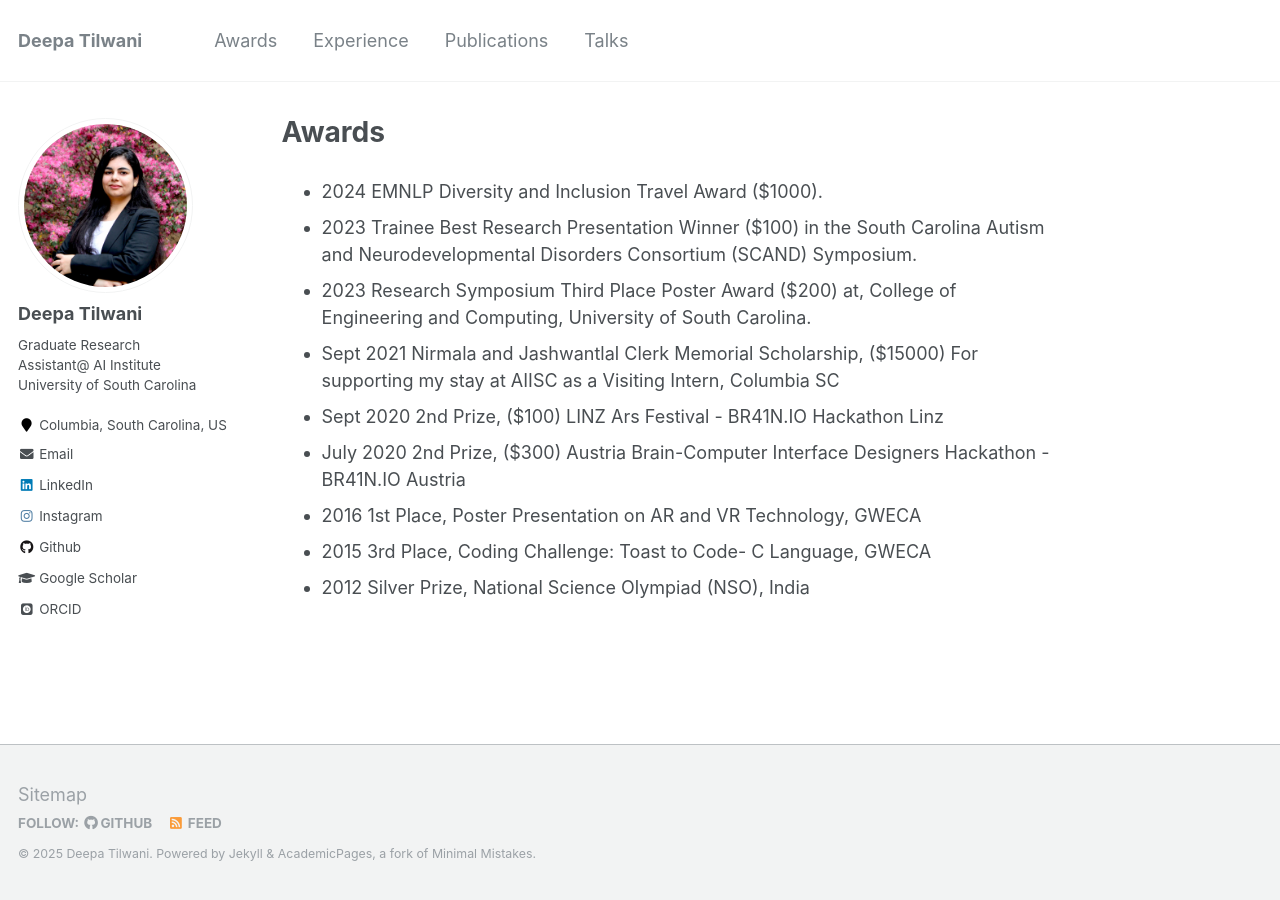
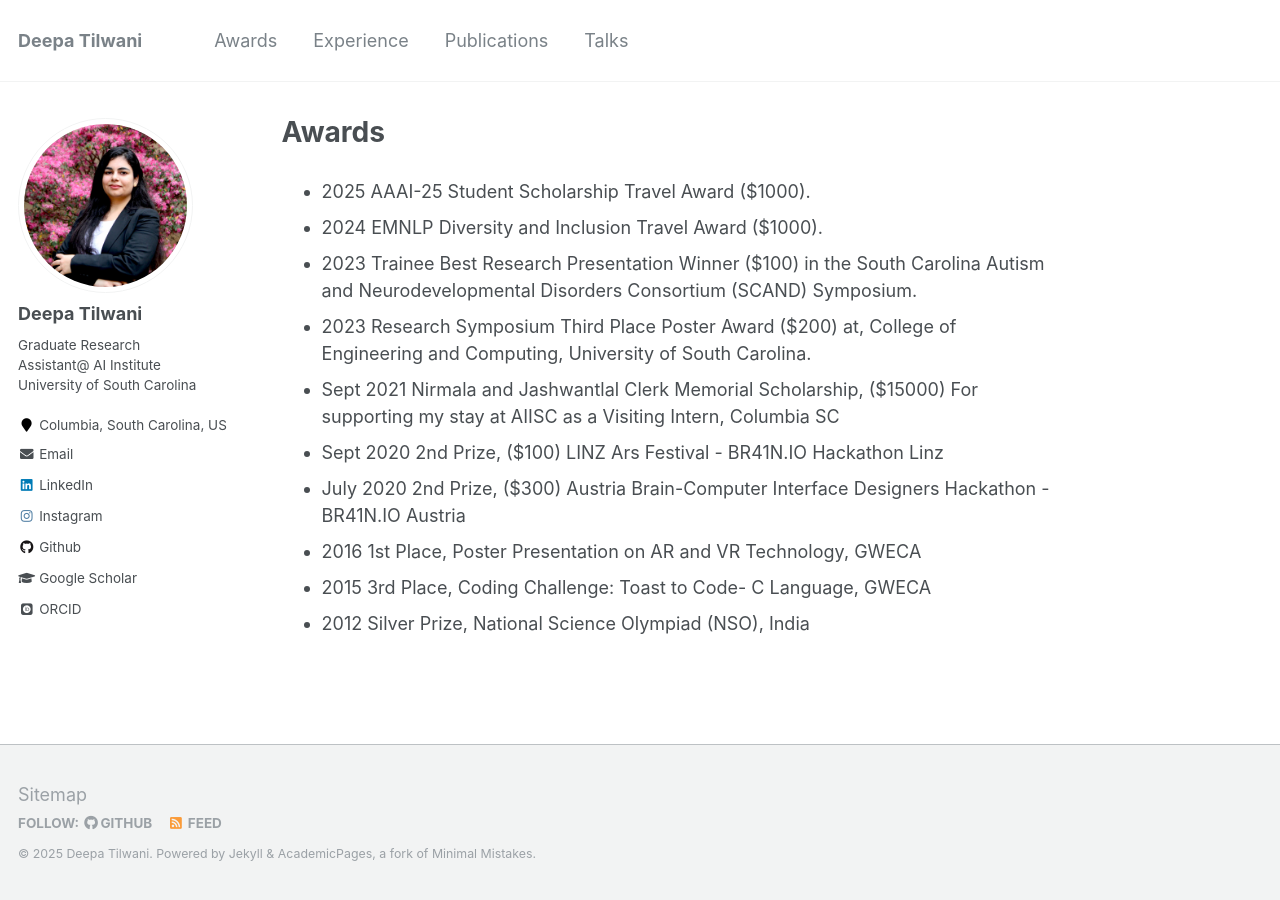
Before and after one commit to Deepa-Tilwani/deepa-tilwani.github.io, a Jekyll site: the page built from _pages/awards.md, in a window 1280 px wide. Built offline with Jekyll 4.4.1, drawn with Linux system fonts in a browser that asks for light colours; some web fonts are replaced.

Commit message:
Update awards.md

```diff
--- a/_pages/awards.md
+++ b/_pages/awards.md
@@ -3,6 +3,7 @@ title: "Awards"
 permalink: /awards/
 author_profile: true
 ---
+* 2025 AAAI-25 Student Scholarship Travel Award ($1000).
 * 2024 EMNLP Diversity and Inclusion Travel Award ($1000).
 * 2023 Trainee Best Research Presentation Winner ($100) in the South Carolina Autism and Neurodevelopmental Disorders Consortium (SCAND) Symposium.
 * 2023 Research Symposium Third Place Poster Award ($200) at, College of Engineering and Computing, University of South Carolina.
```
